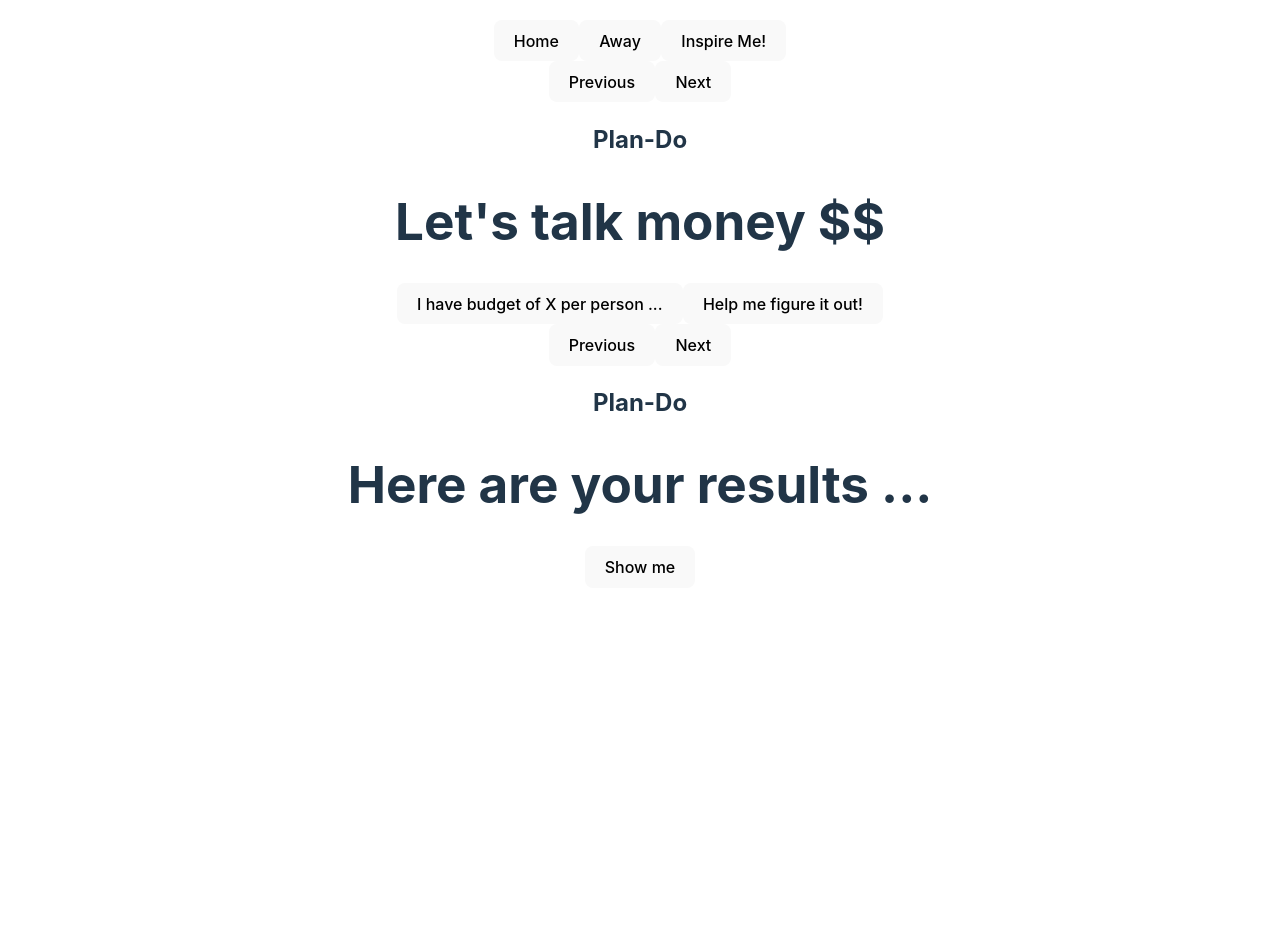
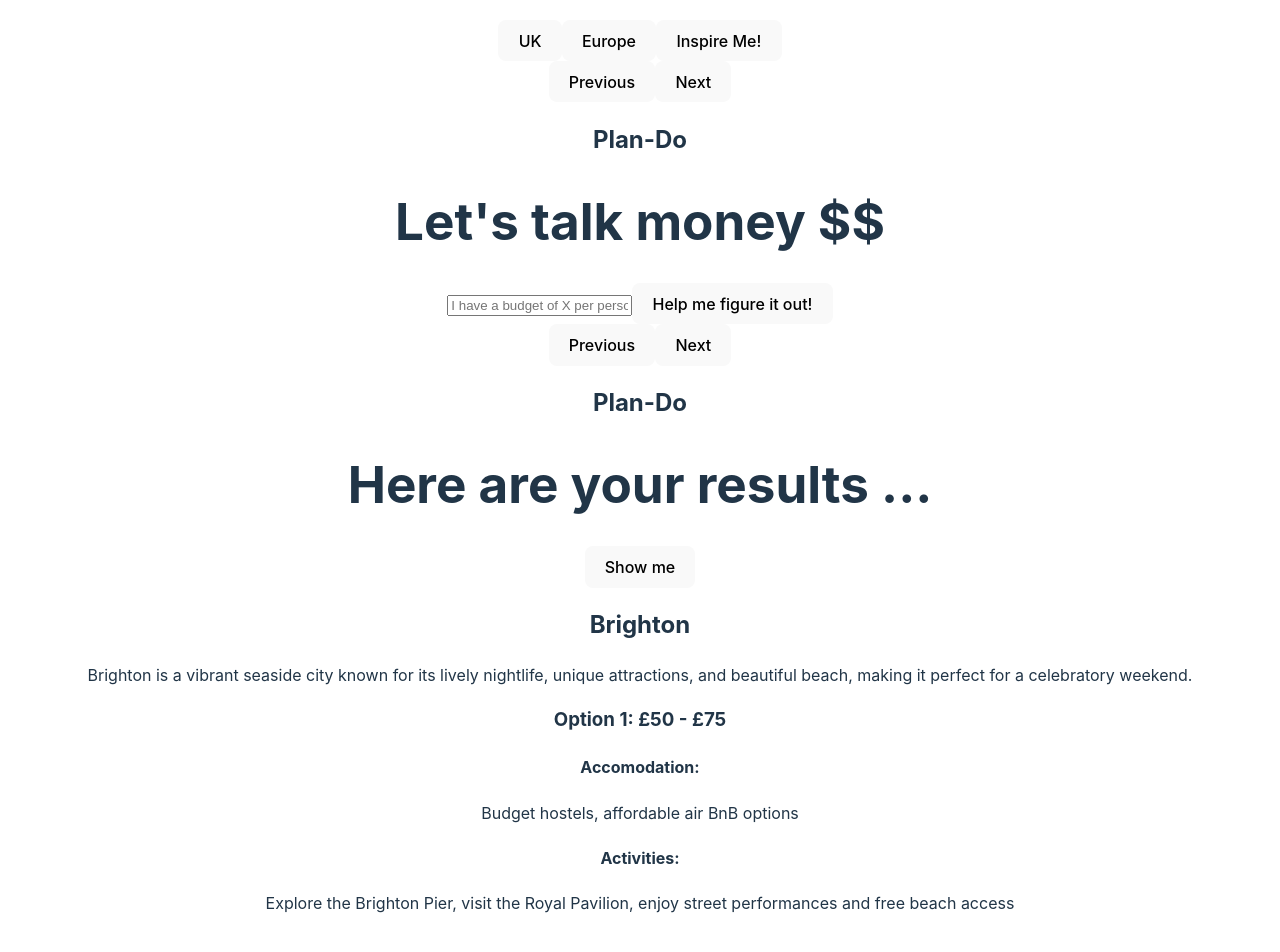
Before and after one commit to knight-tara/plan-do, a React (Vite) app in the folder frontend/: page / in a window 1280 px wide. Shown: the part 1170-2122 px from the top of the page. Before the commit the page ends 1790 px from the top, so only its background shows below. Built offline with nearby package versions, Linux system fonts and the light colour scheme; no server answers.

Commit message:
final session storage objects set and now  sending to backend + first pass at inspiration card

```diff
--- a/frontend/src/App.jsx
+++ b/frontend/src/App.jsx
@@ -1,7 +1,7 @@
 // REACT APPLICATION
 
 // Import app styling
-import './App.css'
+import "./App.css";
 // Import components
 import { Question1 } from "./components/question1";
 import { Question2 } from "./components/question2";
@@ -9,8 +9,7 @@ import { Question3 } from "./components/question3";
 import { Question4 } from "./components/question4";
 import { Question5 } from "./components/question5";
 import { Question6 } from "./components/question6";
-import { Results } from "./components/results";
-
+import { Inspiration } from "./components/inspiration";
 
 const App = () => {
   return (
@@ -21,7 +20,7 @@ const App = () => {
       <Question4 />
       <Question5 />
       <Question6 />
-      <Results />
+      <Inspiration />
     </>
   );
 };
--- /dev/null
+++ b/frontend/src/components/inspiration.jsx
@@ -0,0 +1,61 @@
+import { getInspiration } from "../services/inspiration";
+import { useState } from "react";
+import { Loading } from "./loading"; //ADD LOADING SCREEN
+import { InspirationCard } from "./inspirationCard"
+
+export const Inspiration = () => {
+    const [response, setResponse] = useState(null);
+    const [error, setError] = useState(null);
+
+    const testAPI = async () => {
+        const eventType = sessionStorage.getItem("eventType");
+        const noOfGuests = sessionStorage.getItem("noOfGuests");
+        const startDate = sessionStorage.getItem("startDate");
+        const endDate = sessionStorage.getItem("endDate");
+        const location = sessionStorage.getItem("location");
+        const budget = sessionStorage.getItem("budget");
+
+    const userInput = {
+        eventType,
+        noOfGuests,
+        startDate,
+        endDate,
+        location,
+        budget,
+    };
+
+    try {
+        const data = await getInspiration(userInput);
+        setResponse(data);
+        setError(null);
+    } catch (err) {
+        setError(err.message);
+        setResponse(null);
+    }
+    };
+
+    const renderResponse = () => {
+        if (response) {
+        return <div>Response: {JSON.stringify(response)}</div>;
+        }
+        return null;
+    };
+
+    const renderError = () => {
+        if (error) {
+        return <div> Error: {error}</div>;
+        }
+        return null;
+    };
+
+    return (
+        <div>
+            <h2>Plan-Do</h2>
+            <h1>Here are your results ...</h1>
+            <button onClick={testAPI}>Show me</button>
+            <InspirationCard />
+            {renderResponse()}
+            {renderError()}
+        </div>
+    );
+};
--- /dev/null
+++ b/frontend/src/components/inspirationCard.jsx
@@ -0,0 +1,46 @@
+export const InspirationCard = () => {
+
+    const responseObject = {
+        location: "Brighton",
+        why: "Brighton is a vibrant seaside city known for its lively nightlife, unique attractions, and beautiful beach, making it perfect for a celebratory weekend.",
+        option1: {
+            activities: "Explore the Brighton Pier, visit the Royal Pavilion, enjoy street performances and free beach access",
+            accommodation: "Budget hostels, affordable air BnB options",
+            budgetPerPerson: {
+                minimumBudget: "50",
+                maximumBudget: "75"
+            }
+        },
+        option2: {
+            activities: "Guided tour of the Lanes, pub crawl, visit to the Brighton Museum and Art Gallery",
+            accommodation: "Mid-range hotels, premium air BnB with sea view",
+            budgetPerPerson: {
+                minimumBudget: "75",
+                maximumBudget: "100"
+            }
+        },
+        option3: {
+            activities: "Private group tour, VIP nightclub experience, sailing experience on the beach",
+            accommodation: "Luxury hotels, top-tier sea view BnB",
+            budgetPerPerson: {
+                minimumBudget: "100",
+                maximumBudget: "150"
+            }
+        }
+}
+
+    return (
+        <>
+        <div>
+            <h2>{responseObject.location}</h2>
+            <p>{responseObject.why}</p>
+            <h3>Option 1: £{responseObject.option1.budgetPerPerson.minimumBudget} - £{responseObject.option1.budgetPerPerson.maximumBudget}</h3>
+            <h4>Accomodation:</h4>
+            <p>{responseObject.option1.accommodation}</p>
+            <h4>Activities:</h4>
+            <p>{responseObject.option1.activities}</p>
+        </div>
+
+        </>
+    );
+};
--- a/frontend/src/components/question4.jsx
+++ b/frontend/src/components/question4.jsx
@@ -1,6 +1,5 @@
 // TO DO:
 // add functionality to previous and next buttons
-//
 
 import { useState } from "react";
 import DatePicker from "react-datepicker";
@@ -18,11 +17,8 @@ export const Question4 = () => {
     };
 
     const handleNextButtonClick = () => {
-        const date1 = new Date(startDate);
-        const date2 = new Date(endDate);
-        const timeDifference = date2.getTime() - date1.getTime();
-        const dayDifference = Math.round(timeDifference / (1000 *3600 * 24));
-        sessionStorage.setItem("noOfDays", dayDifference)
+        sessionStorage.setItem("startDate", startDate);
+        sessionStorage.setItem("endDate", endDate);
     };
 
     return (
--- a/frontend/src/components/question5.jsx
+++ b/frontend/src/components/question5.jsx
@@ -1,34 +1,18 @@
-import { useState, useEffect } from "react";
+// TO DO:
+// add functionality to next and previous buttons
 
 export const Question5 = () => {
 
-    const [latitude, setLatitude] = useState(null);
-    const [longitude, setLongitude] = useState(null);
-
-    useEffect(() => {
-    if ("geolocation" in navigator) {
-        navigator.geolocation.getCurrentPosition(
-            (position) => {
-                setLatitude(position.coords.latitude);
-                setLongitude(position.coords.longitude);
-            },
-            (error) => {
-                console.error("Error retrieving location:", error);
-            }
-        );
-    } else {
-        console.log("Geolocation unavailable");
-    }
-    }, []);
-
-    const handleHomeClick = () => {
-        sessionStorage.setItem()
+    const handleUkButtonClick = () => {
+        sessionStorage.setItem("location", "UK");
     }
 
-    const handleNextButtonClick = () => {
-        sessionStorage.setItem("userLatitude", latitude);
-        sessionStorage.setItem("userLongitude", longitude);
+    const handleEuropeButtonClick = () => {
+        sessionStorage.setItem("location", "europe");
+    }
 
+    const handleInspireMeButtonClick = () => {
+        sessionStorage.setItem("location", "anywhere, inspire me");
     }
 
     return (
@@ -40,10 +24,13 @@ export const Question5 = () => {
             <h1>& Where?</h1>
         </div>
         <div>
-            <button>Home</button><button>Away</button><button>Inspire Me!</button>
+            <button onClick={handleUkButtonClick}>UK</button>
+            <button onClick={handleEuropeButtonClick}>Europe</button>
+            <button onClick={handleInspireMeButtonClick}>Inspire Me!</button>
         </div>
         <div>
-            <button>Previous</button><button>Next</button>
+            <button>Previous</button>
+            <button>Next</button>
         </div>
         </>
     );
--- a/frontend/src/components/question6.jsx
+++ b/frontend/src/components/question6.jsx
@@ -1,7 +1,18 @@
 // store answer in session storage
-// on submission, send ALL session storage answers to backend
+
+import { useState } from "react";
 
 export const Question6 = () => {
+
+    const [answer, setAnswer] = useState("");
+
+    const handleHelpButtonClick = () => {
+        setAnswer("I don't know, help me");
+    };
+
+    const handleNextButtonClick = () => {
+        sessionStorage.setItem("budget", answer);
+    };
 
     return (
         <>
@@ -12,10 +23,16 @@ export const Question6 = () => {
             <h1>Let's talk money $$</h1>
         </div>
         <div>
-            <button>I have budget of X per person ...</button><button>Help me figure it out!</button>
+            <input
+                name="budget"
+                placeholder="I have a budget of X per person ..."
+                onChange={(e) => setAnswer(e.target.value)}
+            />
+            <button onClick={handleHelpButtonClick}>Help me figure it out!</button>
         </div>
         <div>
-            <button>Previous</button><button>Next</button>
+            <button>Previous</button>
+            <button onClick={handleNextButtonClick}>Next</button>
         </div>
         </>
     );
--- a/frontend/src/components/results.jsx
+++ /dev/null
@@ -1,53 +0,0 @@
-import { getInspiration } from '../services/inspiration';
-import { useState } from 'react';
-import { Loading } from '../components/loading' //ADD LOADING SCREEN
-
-
-export const Results = () => {
-    const [response, setResponse] = useState(null);
-    const [error, setError] = useState(null);
-
-    const testAPI = async () => {
-
-        const userInput = {
-            eventType: "hen",
-            noOfGuests: 15,
-            noOfDays: 3,
-            location: "UK",
-            budgetPerPerson: "undecided"
-        };
-
-        try {
-            const data = await getInspiration(userInput);
-            setResponse(data);
-            setError(null);
-        } catch (err) {
-            setError(err.message);
-            setResponse(null);
-        }
-    };
-
-    const renderResponse = () => {
-        if (response) {
-            return <div>Response: {JSON.stringify(response)}</div>;
-        }
-        return null;
-    };
-
-    const renderError = () => {
-        if (error) {
-            return <div> Error: {error}</div>;
-        }
-        return null;
-    };
-
-    return (
-        <div>
-            <h2>Plan-Do</h2>
-            <h1>Here are your results ...</h1>
-            <button onClick={testAPI}>Show me</button>
-            {renderResponse()}
-            {renderError()}
-        </div>
-    );
-};
```
Also changed, not shown: 1 other file (tests, documents, lock files or other folders).
